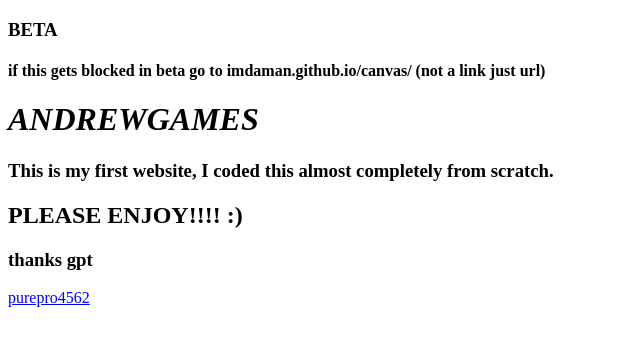
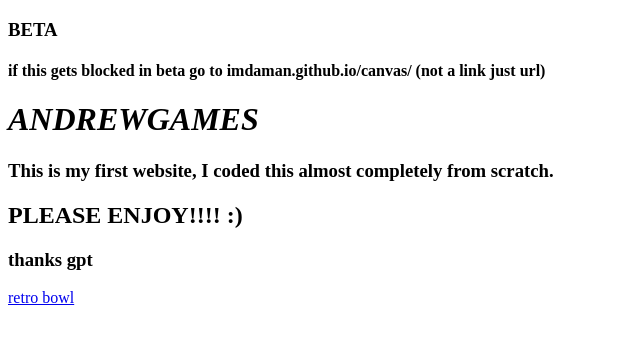
Before and after one commit to Imdaman13/imdaman13.GitHub.Io, a plain HTML site: page index.html in a window 1280 px wide. Shown: the full height of the page, 0-640 px from the left. Drawn offline with Linux system fonts and the light colour scheme.

Commit message:
Update index.html

```diff
--- a/index.html
+++ b/index.html
@@ -11,10 +11,6 @@
   <h2>PLEASE ENJOY!!!!  :)</h2>
    </strong>
   <h3>thanks gpt</h3>
-    <title>purepro4562</title>
-</head>
-<body>
-    <a href="https://purepro4562.github.io/">purepro4562</a>
+    <a href="https://purepro4562.github.io/RB.html">retro bowl</a>
 </body>
 </html>
-</html>
```
